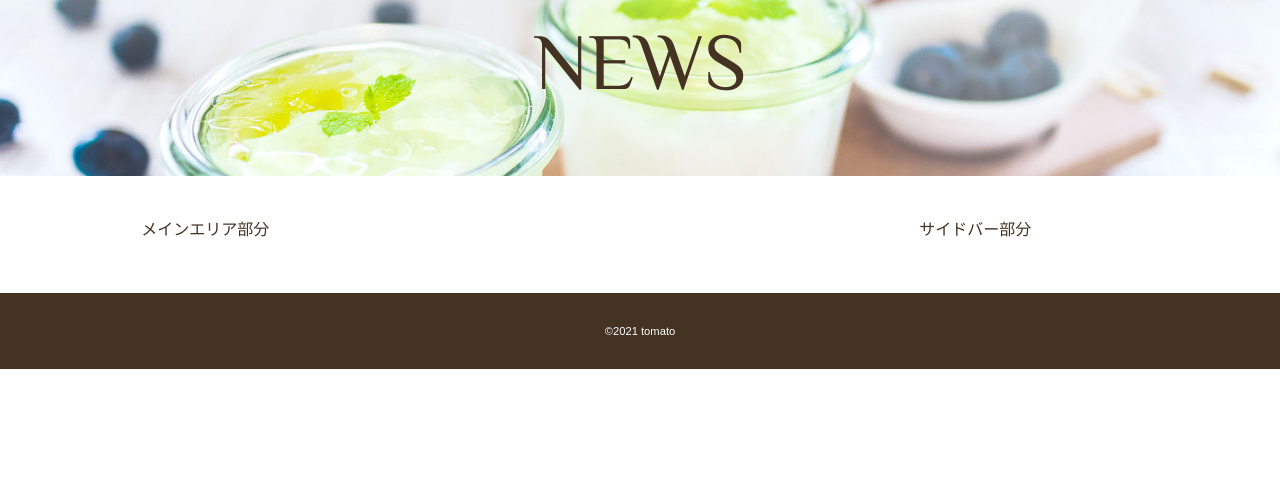
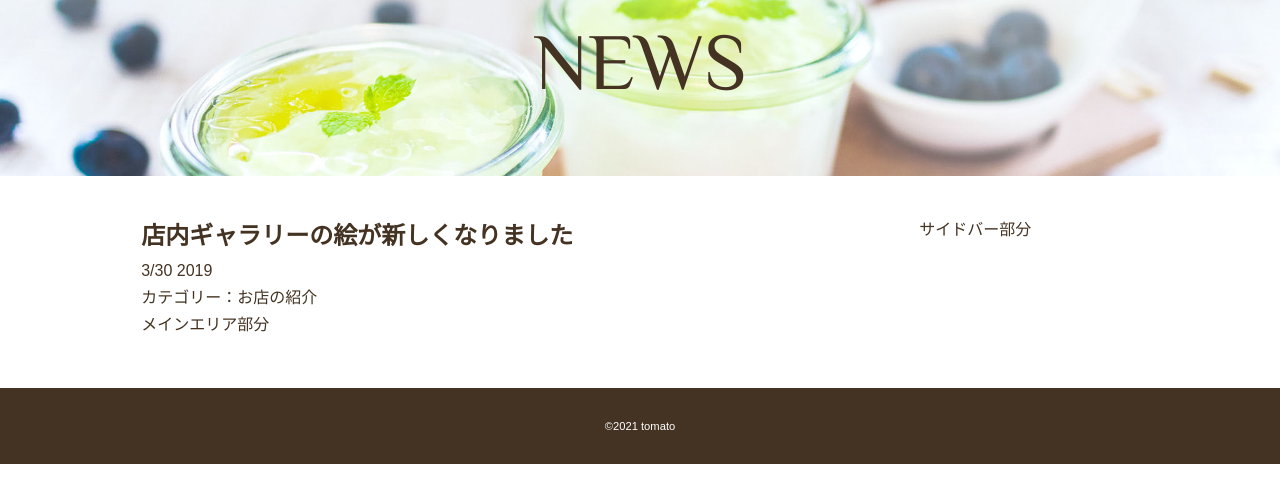
Before and after one commit to omakase-tomato/WBC_CAFE, a plain HTML site: page news.html in a window 1280 px wide. Shown: the part 94-596 px from the top of the page. Drawn offline with Linux system fonts and the light colour scheme; some packages are replaced by stand-ins of ours.

Commit message:
add info

```diff
--- a/news.html
+++ b/news.html
@@ -29,6 +29,11 @@
       </div>
       <div class="news-contents wrapper">
         <article>
+          <header class="post-info">
+            <h2 class="post-title">店内ギャラリーの絵が新しくなりました</h2>
+            <p class="post-date">3/30 <span>2019</span></p>
+            <p class="post-cat">カテゴリー：お店の紹介</p>
+          </header>
           メインエリア部分
         </article>
 
```
